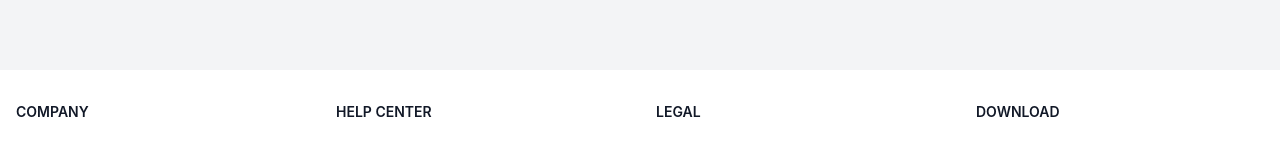
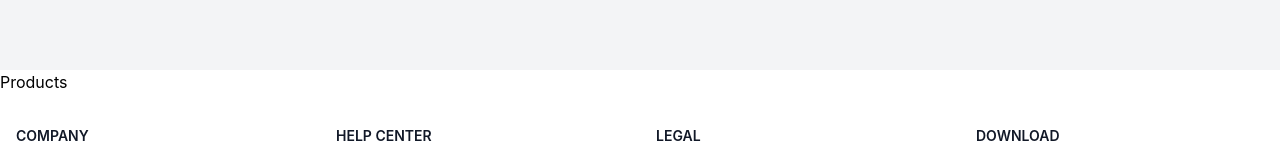
Before and after one commit to Nyazashali/React-by-DL, a React (Vite) app in the folder ecommerce-app-na/: page / in a window 1280 px wide. Shown: the part 2045-2195 px from the top of the page. Built offline with nearby package versions, Linux system fonts and the light colour scheme.

Commit message:
React-twd

```diff
--- a/ecommerce-app-na/src/App.jsx
+++ b/ecommerce-app-na/src/App.jsx
@@ -5,6 +5,7 @@ import './App.css'
 import Navbar from './components/Navbar';
 import Home from './views/Home';
 import DeployFaster from './components/DeployFaster';
+import Products from './views/Products';
 import Footer from './components/Footer';
 
 function App() {
@@ -14,6 +15,7 @@ function App() {
       <Navbar/>
       <Home/>
       <DeployFaster/>
+      <Products/>
       <Footer/>
     </div>
   )
--- /dev/null
+++ b/ecommerce-app-na/src/views/Products.jsx
@@ -0,0 +1,9 @@
+function Product()
+{
+
+return (
+    <div>Products</div>
+)
+}
+
+export default Product;
```
Also changed, not shown: 1 other file (tests, documents, lock files or other folders).
